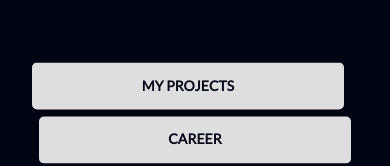
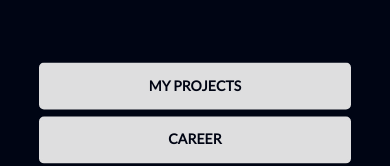
Before and after one commit to JaskiratOberoi/Design-Portfolio, a React (Create React App) app: page / in a window 390 px wide. Shown: the part 546-712 px from the top of the page. Built offline with nearby package versions, Linux system fonts and the light colour scheme.

Commit message:
git ignore updated to pull latest prod build

```diff
--- a/src/scss/App.scss
+++ b/src/scss/App.scss
@@ -152,7 +152,7 @@ body {
       & .btn {
         flex: 1;
         &:not(:last-child) {
-          margin-right: 1rem;
+          margin-right: 0.5rem;
         }
       }
 
--- a/src/scss/_media.scss
+++ b/src/scss/_media.scss
@@ -246,6 +246,7 @@
             margin: 0;
             &:not(:last-child) {
               margin-bottom: 0.5rem;
+              margin-right: 0rem;
             }
           }
         }
--- a/src/scss/components/_button.scss
+++ b/src/scss/components/_button.scss
@@ -17,7 +17,7 @@
 
 .btn-primary {
   &:hover {
-    padding-right: 2rem;
+    padding-right: 3rem;
   }
 }
 
```
Also changed, not shown: 57 other files (tests, documents, lock files or other folders).
